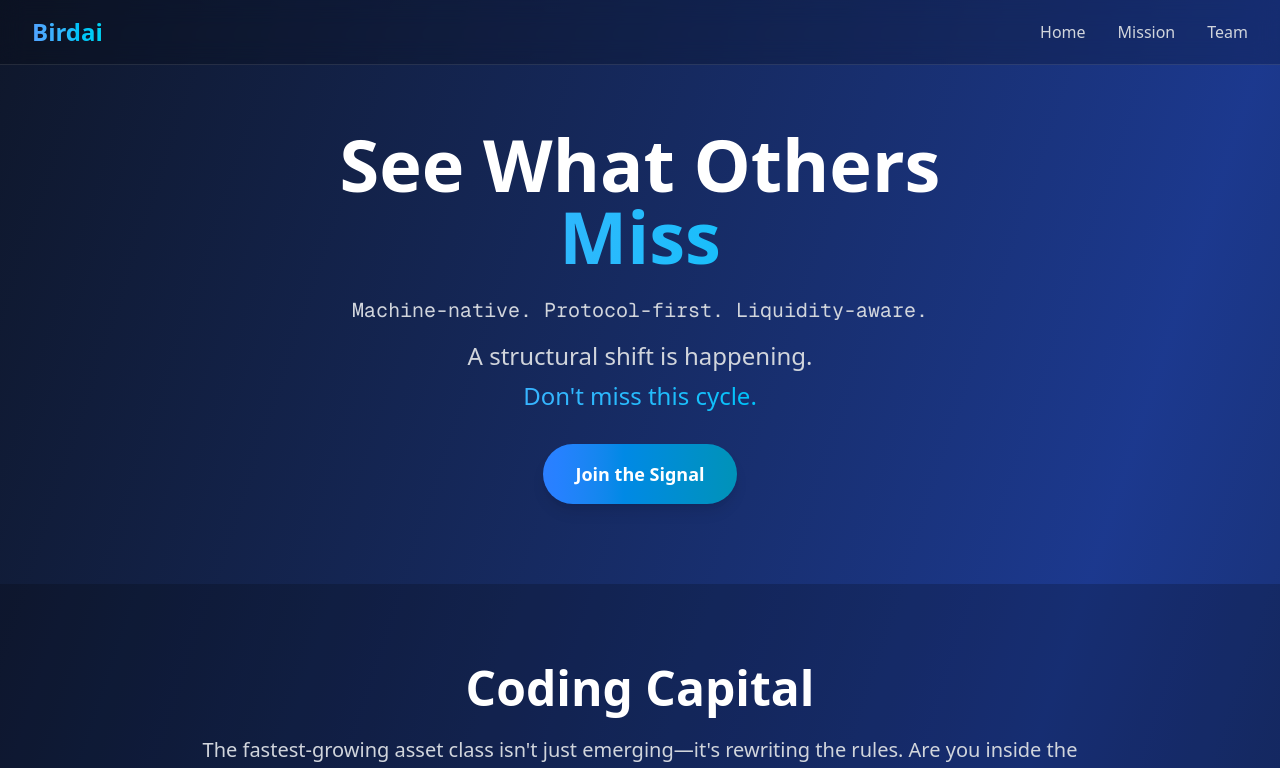
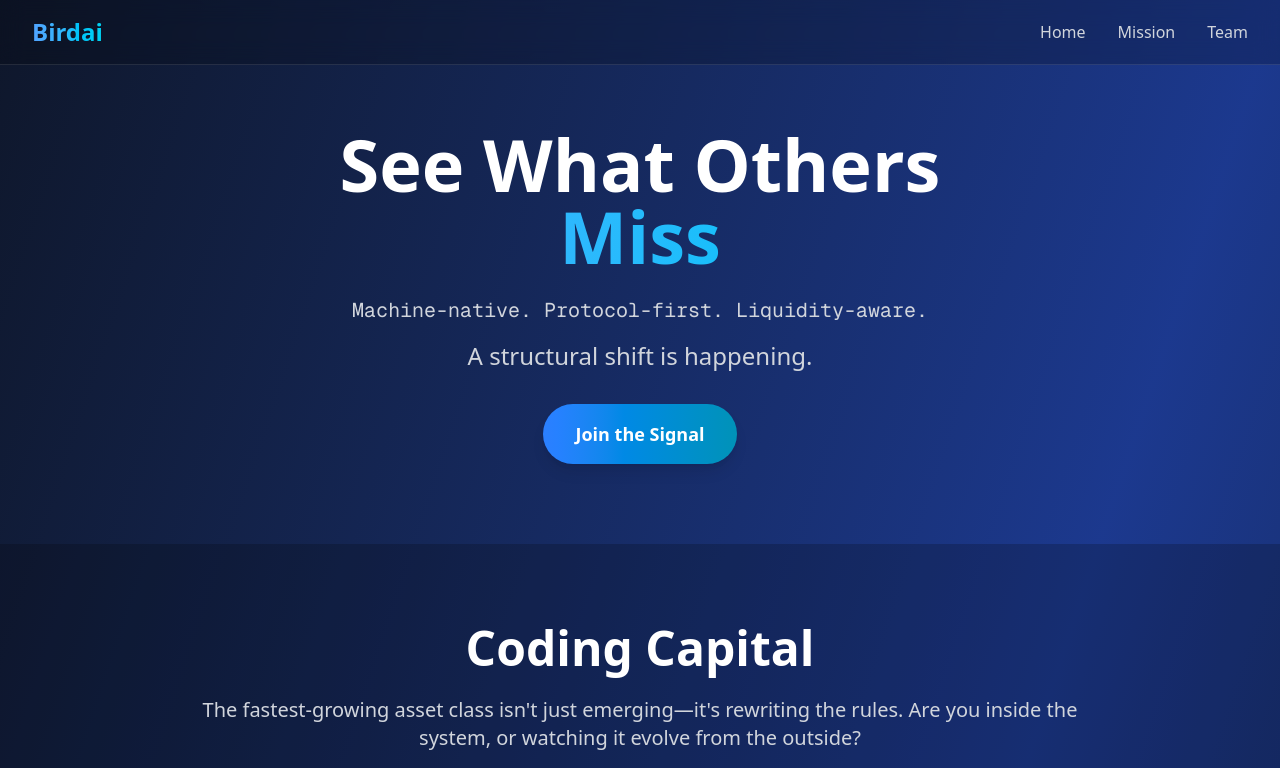
Before and after one commit to Kfar19/CursorWeb, a Next.js app: page / in a window 1280 px wide. Shown: the top 768 px of the page. Built offline with nearby package versions, Linux system fonts and the light colour scheme.

Commit message:
Remove 'Don't miss this cycle' from hero section

```diff
--- a/src/app/page.tsx
+++ b/src/app/page.tsx
@@ -190,9 +190,6 @@ export default function Home() {
           </p>
           <p className="text-xl md:text-2xl text-gray-300 mb-8 max-w-3xl mx-auto">
             A structural shift is happening.
-            <span className="block mt-2 text-transparent bg-clip-text bg-gradient-to-r from-blue-400 to-cyan-400">
-              Don&apos;t miss this cycle.
-            </span>
           </p>
           <button
             onClick={() => setIsContactModalOpen(true)}
```
